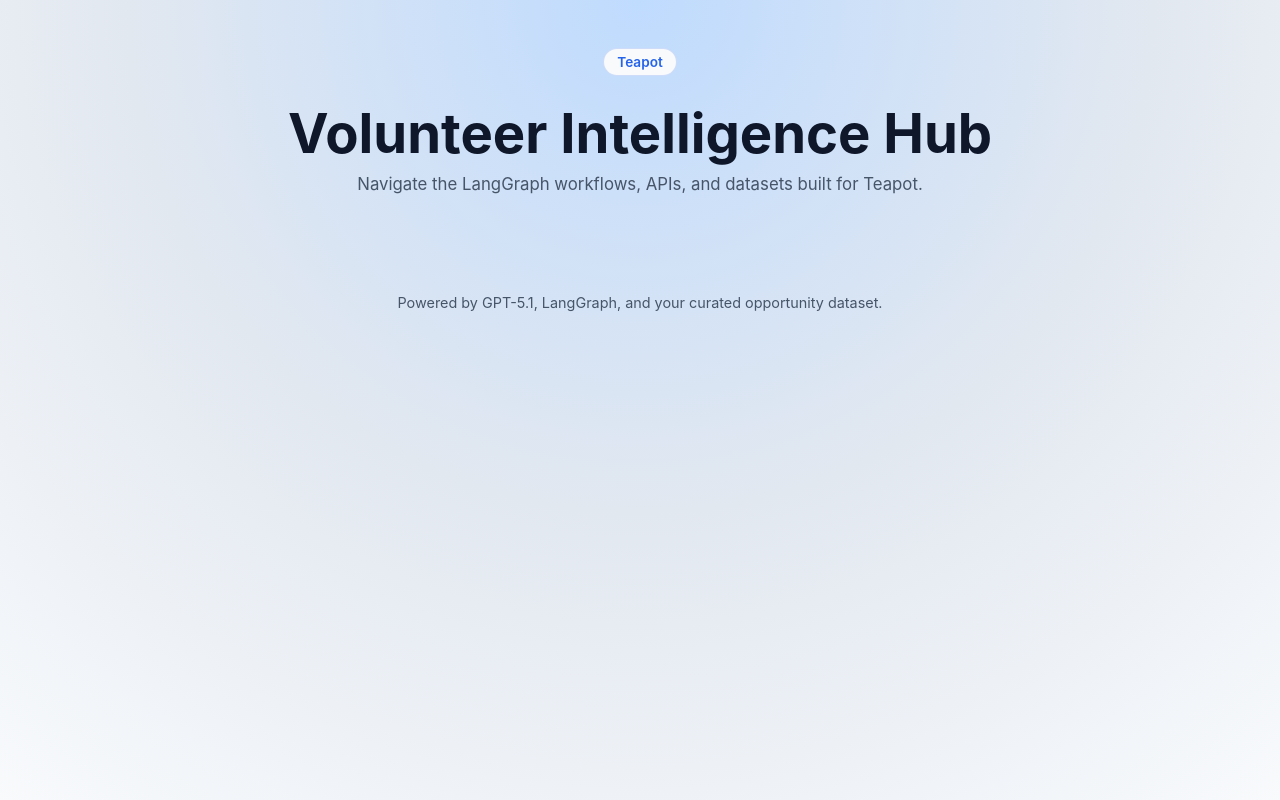
After one commit to HazaelVidales/teapot, a Flask app: template templates/hub.html in a window 1280 px wide. The commit adds this page. Run offline with Flask 3, Linux system fonts and the light colour scheme; the template is opened without the code that fills it, so the values that code supplies are empty.

Commit message:
add indexing and consolidate graph

```diff
--- a/app.py
+++ b/app.py
@@ -9,7 +9,7 @@
 from flask import Flask, request, jsonify, render_template
 
 from process_oportunities import process_opportunity_files
-from volunteer_graph import build_volunteer_graph
+from find_opportunity_graph import build_volunteer_graph
 
 app = Flask(__name__)
 
@@ -18,6 +18,7 @@
 BASE_DIR = Path(__file__).resolve().parent
 RAW_DIR = BASE_DIR / "oportunities_raw"
 DATA_DIR = BASE_DIR / "oportunities"
+INDEX_DIR = BASE_DIR / "index"
 SKILLS_PATH = BASE_DIR / "skills.json"
 INTEREST_PATH = BASE_DIR / "interest.json"
 DEFAULT_MODEL = os.getenv("OPENAI_MODEL", "gpt-5.1")
@@ -33,8 +34,6 @@
         return opportunities, errors
 
     for path in sorted(DATA_DIR.glob("*.json")):
-        if path.name.endswith(".idx.json"):
-            continue
         try:
             payload = json.loads(path.read_text(encoding="utf-8"))
         except json.JSONDecodeError as exc:
@@ -52,6 +51,99 @@
 
     opportunities.sort(key=lambda item: item.get("_sort_key", 0), reverse=True)
     return opportunities, errors
+
+
+def load_json_list(path: Path) -> list[str]:
+    if not path.exists():
+        return []
+    try:
+        data = json.loads(path.read_text(encoding="utf-8"))
+    except json.JSONDecodeError:
+        return []
+    return [str(item).strip() for item in data if str(item).strip()]
+
+
+def load_index(path: Path) -> dict[str, list[dict[str, str]]]:
+    if not path.exists():
+        return {}
+    try:
+        payload = json.loads(path.read_text(encoding="utf-8"))
+    except json.JSONDecodeError:
+        return {}
+    index = payload.get("index")
+    return index if isinstance(index, dict) else {}
+
+
+def extract_intent(query: str, skills: list[str], interests: list[str]) -> dict[str, list[str]]:
+    lowered = query.lower()
+
+    def match_terms(terms: list[str]) -> list[str]:
+        matches: list[str] = []
+        for term in terms:
+            token = term.strip()
+            if not token:
+                continue
+            if token.lower() in lowered and token not in matches:
+                matches.append(token)
+        return matches
+
+    return {
+        "skills": match_terms(skills),
+        "interests": match_terms(interests),
+    }
+
+
+def consolidate_matches(intent: dict[str, list[str]], limit: int = 10) -> dict:
+    skill_index = load_index(INDEX_DIR / "skill.idx.json")
+    interest_index = load_index(INDEX_DIR / "interest.idx.json")
+    combined: dict[str, dict] = {}
+
+    def register(entry: dict[str, str], term: str, category: str, weight: float) -> None:
+        file_name = entry.get("file")
+        if not file_name:
+            return
+        match = combined.setdefault(file_name, {
+            "title": entry.get("title", file_name),
+            "file": file_name,
+            "source_file": entry.get("source_file", file_name),
+            "score": 0.0,
+            "skills": [],
+            "interests": [],
+        })
+        match[category].append(term)
+        match["score"] += weight
+
+    for skill in intent.get("skills", []):
+        for entry in skill_index.get(skill, []):
+            register(entry, skill, "skills", 2.0)
+
+    for interest in intent.get("interests", []):
+        for entry in interest_index.get(interest, []):
+            register(entry, interest, "interests", 1.5)
+
+    results = []
+    for file_name, info in combined.items():
+        data = {}
+        try:
+            data = json.loads((DATA_DIR / file_name).read_text(encoding="utf-8"))
+        except Exception:
+            data = {}
+        results.append({
+            **info,
+            "details": {
+                "description": data.get("description"),
+                "skills": data.get("skills", []),
+                "interests": data.get("interests", []),
+                "model": data.get("model"),
+                "source_excerpt": data.get("source_excerpt"),
+            },
+        })
+
+    ordered = sorted(results, key=lambda item: (-item["score"], item["title"].lower()))
+    return {
+        "items": ordered[: max(limit, 1)],
+        "available": len(ordered),
+    }
 
 
 def slugify_filename(value: str) -> str:
@@ -117,34 +209,14 @@
 
 @app.route("/", methods=["GET"])
 def root():
-    return jsonify({
-        "status": "ok",
-        "message": "Volunteer graph API",
-        "ui": "/ui",
-        "processed": "/processed-opportunities",
-        "add_raw": "/add-opportunity",
-    })
-
-
-@app.route("/ui", methods=["GET", "POST"])
-def ui():
-    if request.method == "GET":
-        return render_template("ui.html", query="", summary=None, error=None)
-
-    # POST: read form field
-    query = request.form.get("query", "").strip()
-
-    if not query:
-        return render_template("ui.html", query="", summary=None, error="A query is required.")
-
-    state_in = {"query": query}
-
-    try:
-        result = volunteer_app.invoke(state_in)
-        summary = result.get("summary")
-        return render_template("ui.html", query=query, summary=summary, error=None)
-    except Exception as exc:
-        return render_template("ui.html", query=query, summary=None, error=f"Error: {exc}")
+    links = [
+        {"path": "/find-opportunity", "label": "Find Opportunities", "description": "Run the LangGraph workflow via the interactive form."},
+        {"path": "/processed-opportunities", "label": "Processed Dataset", "description": "Browse all processed opportunities with metadata."},
+        {"path": "/add-opportunity", "label": "Add Opportunity", "description": "Paste a new description and rerun the processor."},
+        {"path": "/find-opportunity", "label": "Intent Match API", "description": "POST endpoint that matches text queries to the indexed dataset."},
+        {"path": "/volunteer", "label": "LangGraph API", "description": "POST endpoint that runs the GPT-5.1 summarization flow."},
+    ]
+    return render_template("hub.html", links=links)
 
 
 @app.route("/add-opportunity", methods=["GET", "POST"])
@@ -200,6 +272,54 @@
     )
 
 
+@app.route("/find-opportunity", methods=["GET", "POST"])
+def find_opportunity():
+    if request.method == "GET":
+        return render_template("find-opportunity.html", query="", summary=None, error=None)
+
+    if request.is_json or (request.mimetype and "json" in request.mimetype):
+        data = request.get_json(force=True, silent=True) or {}
+        query = str(data.get("query", "")).strip()
+        try:
+            limit = int(data.get("limit", 8))
+        except (TypeError, ValueError):
+            limit = 8
+        limit = max(1, min(limit, 25))
+
+        if not query:
+            return jsonify({"error": "'query' is required"}), 400
+
+        skills = load_json_list(SKILLS_PATH)
+        interests = load_json_list(INTEREST_PATH)
+        intent = extract_intent(query, skills, interests)
+        match_data = consolidate_matches(intent, limit=limit)
+
+        return jsonify({
+            "query": query,
+            "intent": intent,
+            "matches": match_data["items"],
+            "stats": {
+                "requested_limit": limit,
+                "available_matches": match_data["available"],
+                "skill_terms": len(intent.get("skills", [])),
+                "interest_terms": len(intent.get("interests", [])),
+            },
+        })
+
+    query = request.form.get("query", "").strip()
+    if not query:
+        return render_template("find-opportunity.html", query="", summary=None, error="A query is required.")
+
+    state_in = {"query": query}
+
+    try:
+        result = volunteer_app.invoke(state_in)
+        summary = result.get("summary")
+        return render_template("find-opportunity.html", query=query, summary=summary, error=None)
+    except Exception as exc:
+        return render_template("find-opportunity.html", query=query, summary=None, error=f"Error: {exc}")
+
+
 if __name__ == "__main__":
     # Basic dev server
     app.run(host="0.0.0.0", port=5001, debug=True)
--- a/oportunities/interest.idx.json
+++ b/index/interest.idx.json
@@ -1,6 +1,6 @@
 {
   "label": "interests",
-  "generated_at": "2025-11-15T21:30:42.409982+00:00",
+  "generated_at": "2025-11-15T21:35:41.783130+00:00",
   "total_terms": 40,
   "index": {
     "adult education": [
--- a/oportunities/skill.idx.json
+++ b/index/skill.idx.json
@@ -1,6 +1,6 @@
 {
   "label": "skills",
-  "generated_at": "2025-11-15T21:30:42.409982+00:00",
+  "generated_at": "2025-11-15T21:35:41.783130+00:00",
   "total_terms": 35,
   "index": {
     "administrative support": [
--- /dev/null
+++ b/oportunities_raw/ballard-food-bank.txt
@@ -0,0 +1,2 @@
+Seattle has a wide range of volunteer opportunities, including
+food banks like Food Lifeline and Ballard Food Bank, animal care at Seattle Humane and the Seattle Animal Shelter, environmental projects such as tree planting and trail improvement, and arts organizations like Seattle Arts & Lectures. Other options include helping seniors, coaching sports, and assisting at youth organizations
--- a/process_oportunities.py
+++ b/process_oportunities.py
@@ -14,6 +14,7 @@
 
 
 BASE_DIR = Path(__file__).resolve().parent
+INDEX_DIR = BASE_DIR / "index"
 
 
 class OpportunityState(TypedDict, total=False):
@@ -285,8 +286,9 @@
 
 	skill_index, interest_index = build_indexes_from_outputs(output_dir)
 	generated_at = datetime.now(timezone.utc).isoformat()
-	write_index_file(output_dir / "skill.idx.json", "skills", skill_index, generated_at)
-	write_index_file(output_dir / "interest.idx.json", "interests", interest_index, generated_at)
+	INDEX_DIR.mkdir(parents=True, exist_ok=True)
+	write_index_file(INDEX_DIR / "skill.idx.json", "skills", skill_index, generated_at)
+	write_index_file(INDEX_DIR / "interest.idx.json", "interests", interest_index, generated_at)
 
 
 def parse_args() -> argparse.Namespace:
--- a/templates/add_opportunity.html
+++ b/templates/add_opportunity.html
@@ -158,7 +158,7 @@
   <body>
     <header>
       <nav>
-        <a href="/ui">← Back to finder</a>
+        <a href="/find-opportunity">← Back to finder</a>
         <a href="/processed-opportunities">View processed data</a>
       </nav>
       <h1>Add Volunteer Opportunity</h1>
--- a/templates/ui.html
+++ b/templates/find-opportunity.html
@@ -328,7 +328,7 @@
       <main class="layout">
         <section class="panel">
           <div class="section-title">Tell us what you need</div>
-          <form method="post" action="/ui">
+          <form method="post" action="/find-opportunity">
             <label for="query">Your request</label>
             <input id="query" name="query" type="text" value="{{ query or '' }}" placeholder="e.g. I live in Redmond and want weekday education volunteering." required>
             <div class="form-hint">Include location, interests, availability, age ranges, or preferred organizations for best results.</div>
--- /dev/null
+++ b/templates/hub.html
@@ -0,0 +1,125 @@
+<!doctype html>
+<html lang="en">
+  <head>
+    <meta charset="utf-8">
+    <meta name="viewport" content="width=device-width, initial-scale=1">
+    <title>Teapot Hub</title>
+    <style>
+      :root {
+        --surface: #ffffff;
+        --surface-muted: #f8fafc;
+        --accent: #2563eb;
+        --muted: #475569;
+        --shadow: 0 25px 60px rgba(15, 23, 42, 0.12);
+      }
+
+      * { box-sizing: border-box; }
+
+      body {
+        margin: 0;
+        min-height: 100vh;
+        font-family: "Inter", system-ui, -apple-system, BlinkMacSystemFont, sans-serif;
+        background: radial-gradient(circle at top, #bfdbfe 0%, #e2e8f0 50%, #f8fafc 100%);
+        color: #0f172a;
+      }
+
+      a { color: inherit; text-decoration: none; }
+
+      header {
+        text-align: center;
+        padding: 3rem 1.5rem 1rem;
+      }
+
+      header h1 {
+        margin: 0.5rem 0;
+        font-size: clamp(2.4rem, 5vw, 3.4rem);
+      }
+
+      header p {
+        margin: 0.25rem 0;
+        color: var(--muted);
+        font-size: 1.05rem;
+      }
+
+      .page {
+        max-width: 1200px;
+        margin: 0 auto;
+        padding: 0 1.5rem 3rem;
+      }
+
+      .grid {
+        display: grid;
+        grid-template-columns: repeat(auto-fit, minmax(260px, 1fr));
+        gap: 1.5rem;
+      }
+
+      .card {
+        background: var(--surface);
+        border-radius: 28px;
+        padding: 1.75rem;
+        border: 1px solid rgba(148, 163, 184, 0.25);
+        box-shadow: var(--shadow);
+        transition: transform 0.2s ease, border 0.2s ease;
+      }
+
+      .card:hover {
+        transform: translateY(-4px);
+        border-color: var(--accent);
+      }
+
+      .card h2 {
+        margin: 0 0 0.5rem;
+        font-size: 1.3rem;
+      }
+
+      .card p {
+        margin: 0;
+        color: var(--muted);
+        line-height: 1.5;
+      }
+
+      .tag {
+        display: inline-flex;
+        align-items: center;
+        gap: 0.4rem;
+        font-size: 0.85rem;
+        padding: 0.3rem 0.8rem;
+        border-radius: 999px;
+        background: var(--surface-muted);
+        color: var(--accent);
+        margin-bottom: 1rem;
+        border: 1px solid rgba(37, 99, 235, 0.2);
+        font-weight: 600;
+      }
+
+      footer {
+        text-align: center;
+        padding: 2rem 1rem 3rem;
+        color: var(--muted);
+        font-size: 0.9rem;
+      }
+    </style>
+  </head>
+  <body>
+    <header>
+      <div class="tag">Teapot</div>
+      <h1>Volunteer Intelligence Hub</h1>
+      <p>Navigate the LangGraph workflows, APIs, and datasets built for Teapot.</p>
+    </header>
+
+    <div class="page">
+      <div class="grid">
+        {% for link in links %}
+          <a class="card" href="{{ link.path }}">
+            <h2>{{ link.label }}</h2>
+            <p>{{ link.description }}</p>
+          </a>
+        {% endfor %}
+      </div>
+    </div>
+
+    <footer>
+      Powered by GPT-5.1, LangGraph, and your curated opportunity dataset.
+    </footer>
+  </body>
+</html>
--- a/templates/processed.html
+++ b/templates/processed.html
@@ -171,7 +171,7 @@
   <body>
     <header>
       <nav>
-        <a href="/ui">← Back to finder</a>
+        <a href="/find-opportunity">← Back to finder</a>
         <a href="/add-opportunity">Add new opportunity</a>
         <a href="/processed-opportunities">Refresh</a>
       </nav>
```
Also changed, not shown: README.md, find_opportunity_graph.py (renamed from volunteer_graph.py), skill.json (renamed from skills.json).
